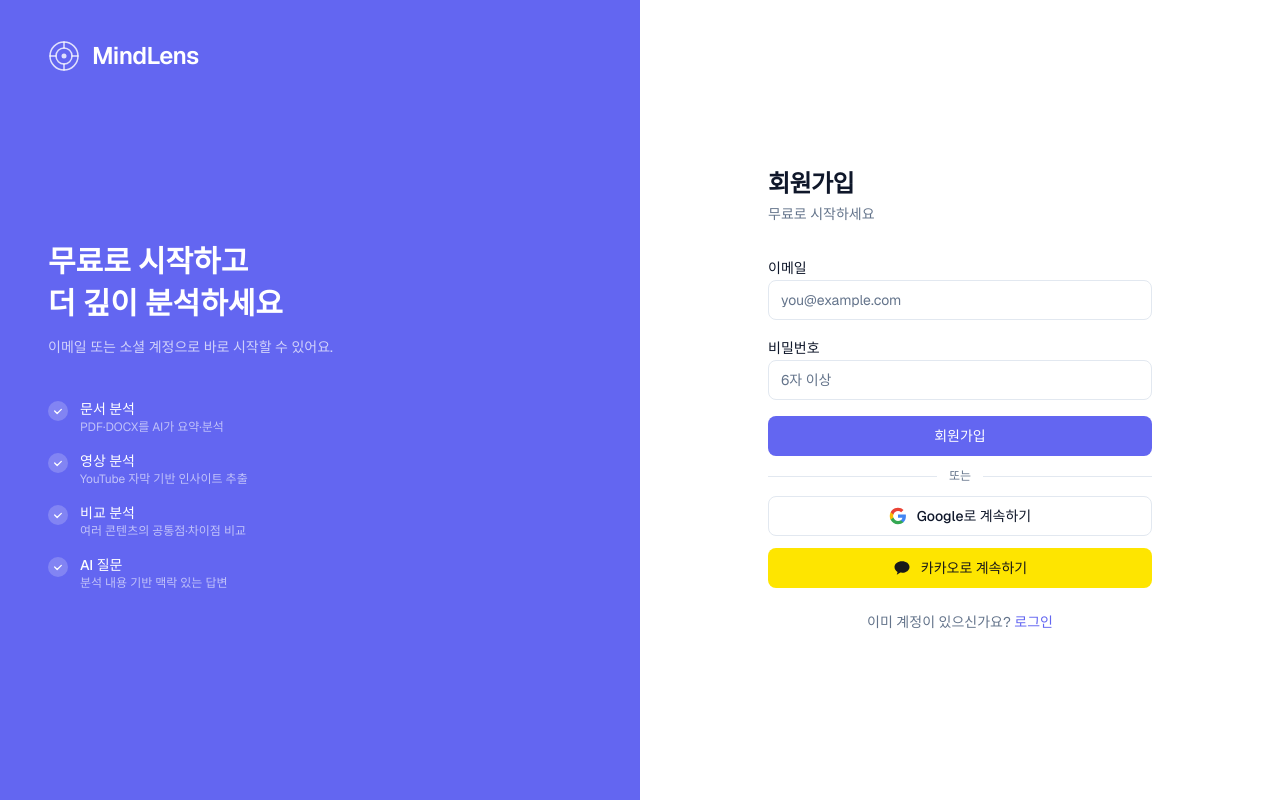
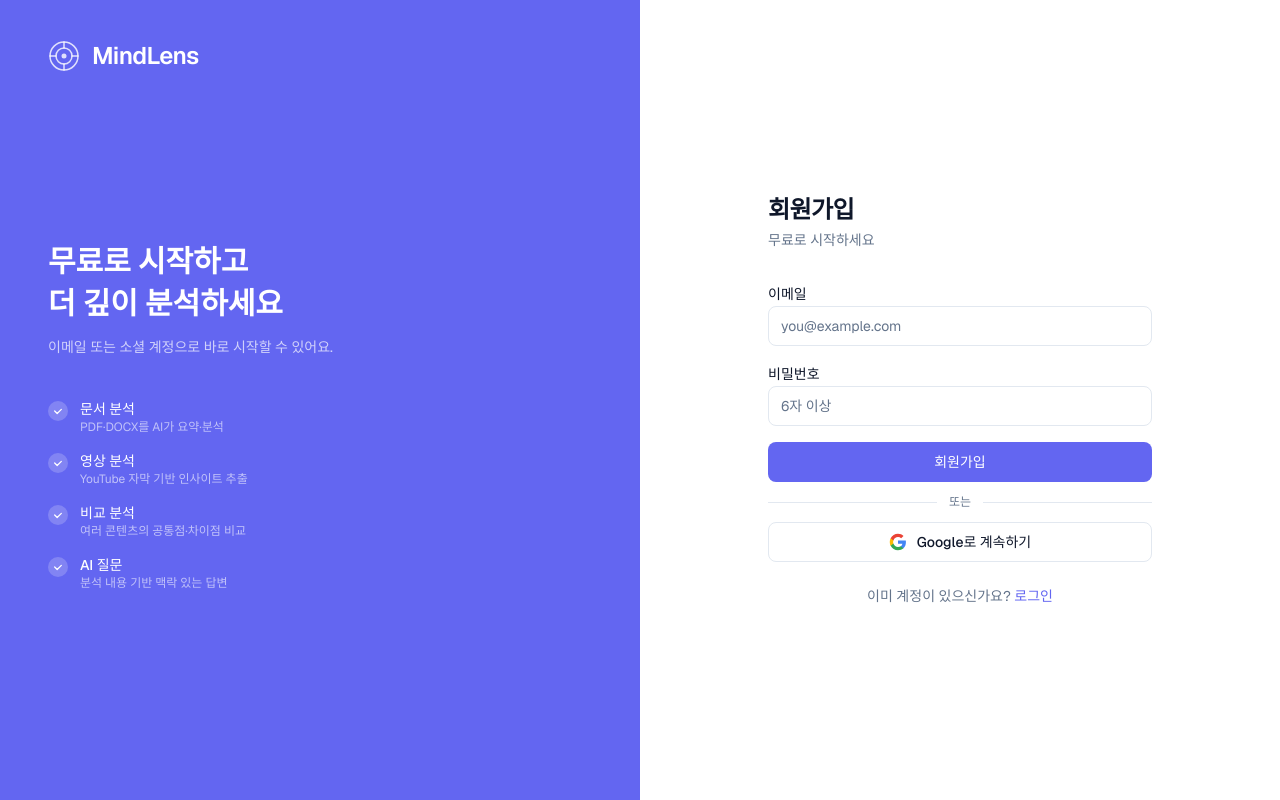
Before and after one commit to bowoni/mindlens, a Next.js app: page /signup in a window 1280 px wide. Built offline with nearby package versions, Linux system fonts and the light colour scheme; no server answers.

Commit message:
카카오 로그인 이메일 권한부여 불가능해 제거

```diff
--- a/components/social-auth-buttons.tsx
+++ b/components/social-auth-buttons.tsx
@@ -3,10 +3,10 @@
 import { createClient } from "@/lib/supabase/client";
 
 export default function SocialAuthButtons() {
-  async function handleOAuth(provider: "google" | "kakao") {
+  async function handleGoogle() {
     const supabase = createClient();
     await supabase.auth.signInWithOAuth({
-      provider,
+      provider: "google",
       options: { redirectTo: `${location.origin}/auth/callback` },
     });
   }
@@ -21,7 +21,7 @@ export default function SocialAuthButtons() {
 
       <button
         type="button"
-        onClick={() => handleOAuth("google")}
+        onClick={handleGoogle}
         className="w-full h-10 flex items-center justify-center gap-2.5 rounded-lg border border-border bg-background hover:bg-muted text-foreground text-sm font-medium transition-colors"
       >
         <svg width="18" height="18" viewBox="0 0 24 24">
@@ -32,17 +32,6 @@ export default function SocialAuthButtons() {
         </svg>
         Google로 계속하기
       </button>
-
-      <button
-        type="button"
-        onClick={() => handleOAuth("kakao")}
-        className="w-full h-10 flex items-center justify-center gap-2.5 rounded-lg bg-[#FEE500] hover:bg-[#F5DC00] text-[#191919] text-sm font-medium transition-colors"
-      >
-        <svg width="18" height="18" viewBox="0 0 24 24" fill="#191919">
-          <path d="M12 3C6.477 3 2 6.477 2 10.8c0 2.7 1.62 5.076 4.08 6.48L5.04 21l4.8-2.88c.69.12 1.41.18 2.16.18 5.523 0 10-3.477 10-7.8S17.523 3 12 3z"/>
-        </svg>
-        카카오로 계속하기
-      </button>
     </div>
   );
 }
```
Also changed, not shown: 1 other file (tests, documents, lock files or other folders).
